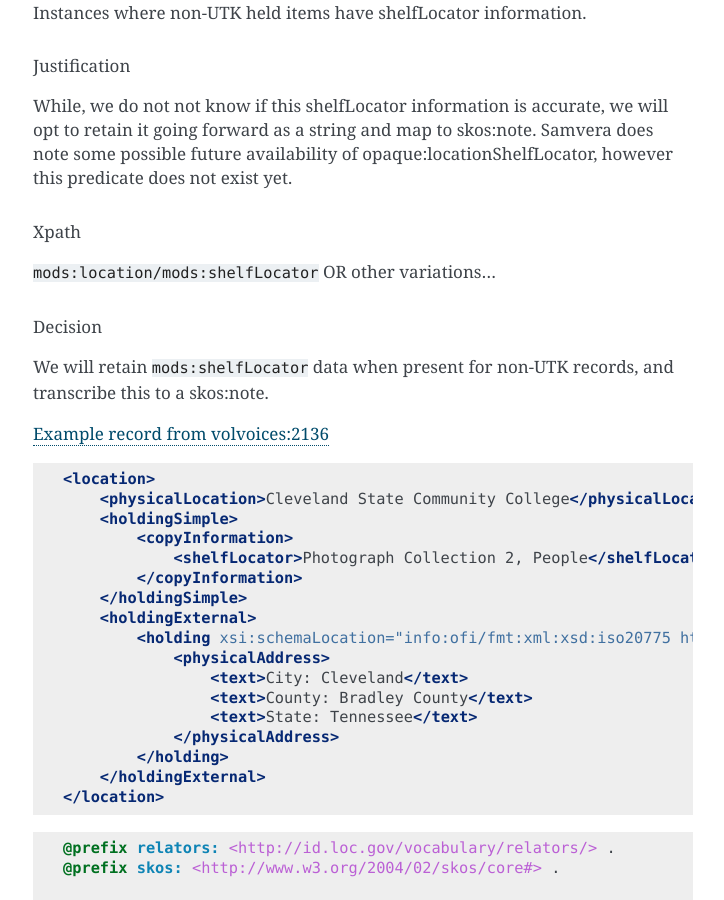
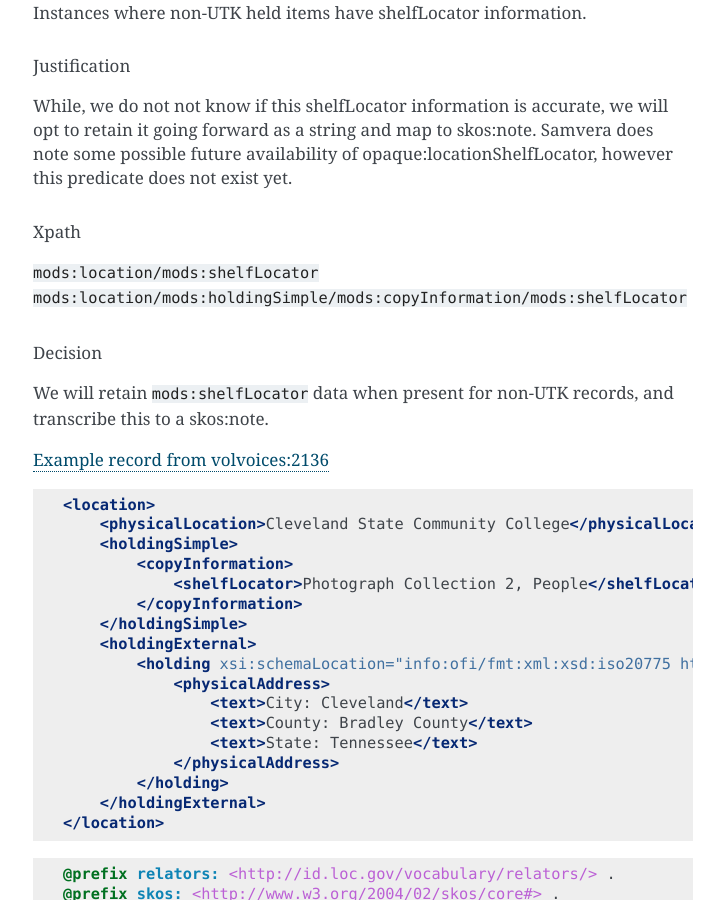
Before and after one commit to UTKcataloging/mods_to_rdf, a Sphinx documentation site: the page built from docs/source/contents/4_draft_mapping.rst, in a window 1280 px wide and 900 px high, scrolled down 39470 px. Shown: the whole window, without its empty margins (387-1111 px from the left). Built offline with Sphinx 7.4.7, drawn with Linux system fonts in a browser that asks for light colours; formulas are drawn with MathJax 3.

Commit message:
State explicit variation of shelfLocator xpath.

```diff
--- a/docs/source/contents/4_draft_mapping.rst
+++ b/docs/source/contents/4_draft_mapping.rst
@@ -1861,7 +1861,8 @@ While, we do not not know if this shelfLocator information is accurate, we will
 Xpath
 ^^^^^
 
-:code:`mods:location/mods:shelfLocator` OR other variations...
+:code:`mods:location/mods:shelfLocator`
+:code:`mods:location/mods:holdingSimple/mods:copyInformation/mods:shelfLocator`
 
 Decision
 ^^^^^^^^
```
